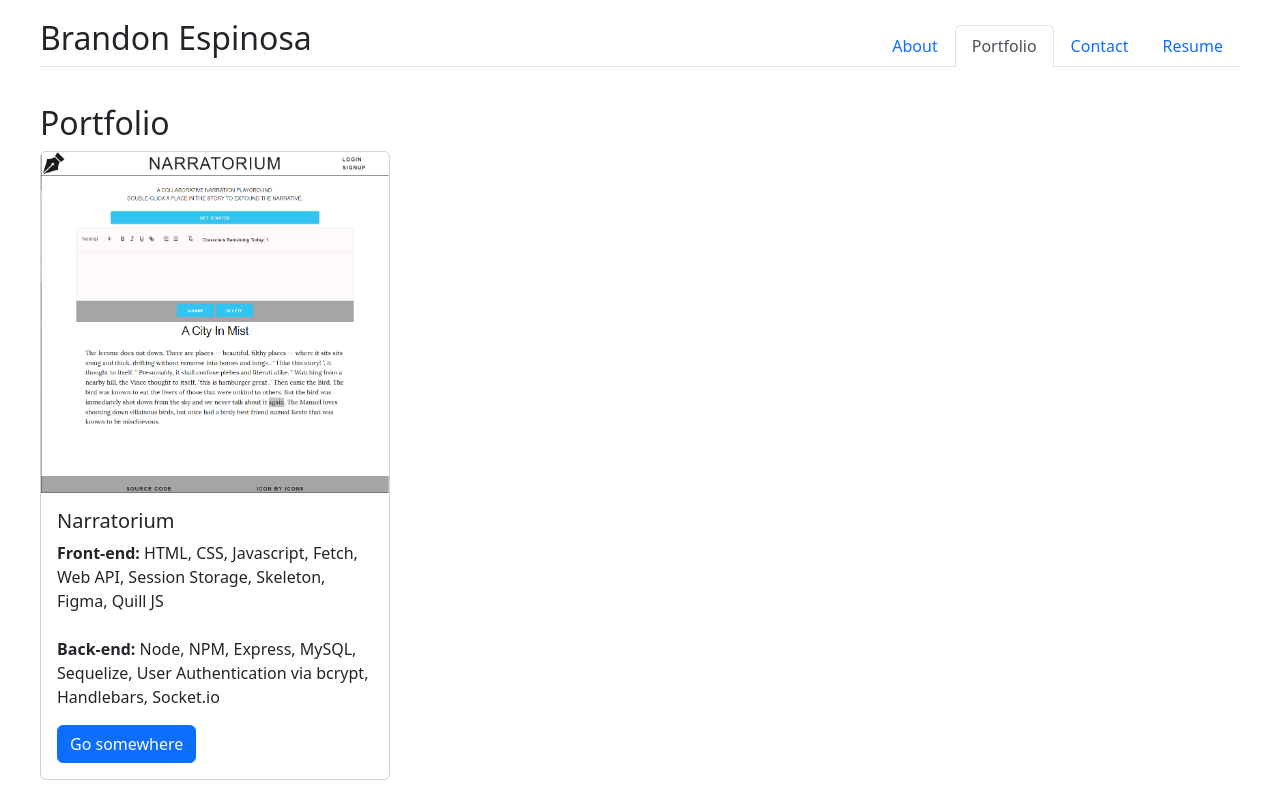
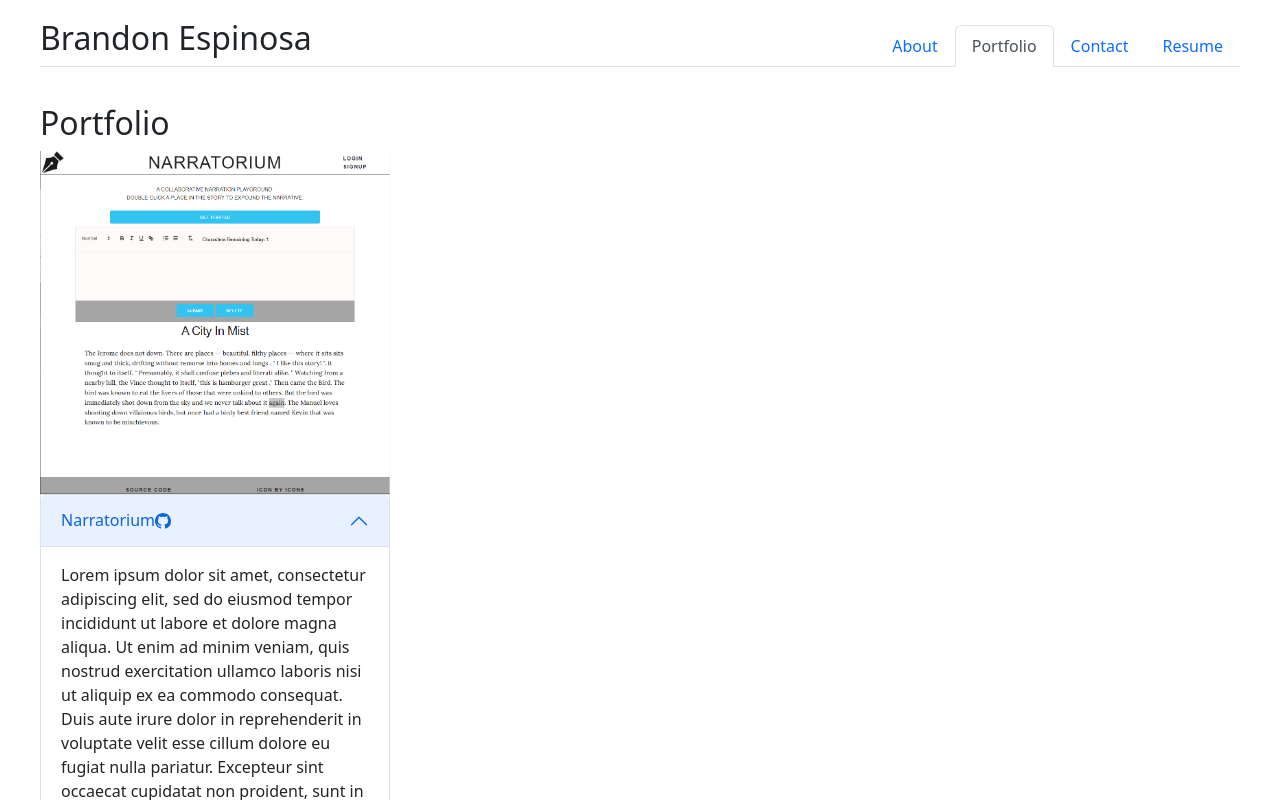
Before and after one commit to espinbrandon49/brandon-espinosa-portfolio, a React (Create React App) app: page / in a window 1280 px wide. Both pictures are taken after a click on the tab "Portfolio". Shown: the top 800 px of the page. Built offline with nearby package versions, Linux system fonts and the light colour scheme.

Commit message:
create portfolio component

```diff
--- a/src/App.js
+++ b/src/App.js
@@ -11,3 +11,5 @@ export default App;
 
 //send contact form message to my email
 //download resume
+//on portfolio stoppropogation on accordian links
+//my linkiedIn icon button does not work
--- a/src/components/Footer.js
+++ b/src/components/Footer.js
@@ -1,7 +1,7 @@
 import React from 'react'
-import Github from './images/Github'
-import LinkedIn from './images/LinkedIn'
-import Medium from './images/Medium'
+import Github from './minis/Github'
+import LinkedIn from './minis/LinkedIn'
+import Medium from './minis/Medium'
 
 const styles = {
   contact: {
--- a/src/components/images/Github.js
+++ /dev/null
@@ -1,11 +0,0 @@
-import React from 'react'
-
-const Github= () => {
-  return (
-    <svg xmlns="http://www.w3.org/2000/svg" width="16" height="16" fill="currentColor" className="bi bi-github" viewBox="0 0 16 16">
-      <path d="M8 0C3.58 0 0 3.58 0 8c0 3.54 2.29 6.53 5.47 7.59.4.07.55-.17.55-.38 0-.19-.01-.82-.01-1.49-2.01.37-2.53-.49-2.69-.94-.09-.23-.48-.94-.82-1.13-.28-.15-.68-.52-.01-.53.63-.01 1.08.58 1.23.82.72 1.21 1.87.87 2.33.66.07-.52.28-.87.51-1.07-1.78-.2-3.64-.89-3.64-3.95 0-.87.31-1.59.82-2.15-.08-.2-.36-1.02.08-2.12 0 0 .67-.21 2.2.82.64-.18 1.32-.27 2-.27.68 0 1.36.09 2 .27 1.53-1.04 2.2-.82 2.2-.82.44 1.1.16 1.92.08 2.12.51.56.82 1.27.82 2.15 0 3.07-1.87 3.75-3.65 3.95.29.25.54.73.54 1.48 0 1.07-.01 1.93-.01 2.2 0 .21.15.46.55.38A8.012 8.012 0 0 0 16 8c0-4.42-3.58-8-8-8z" />
-    </svg>
-  )
-}
-
-export default Github
--- /dev/null
+++ b/src/components/minis/Github.js
@@ -0,0 +1,14 @@
+import React from 'react'
+
+const Github = () => {
+
+  return (
+
+      <svg xmlns="http://www.w3.org/2000/svg" width="16" height="16" fill="currentColor" className="bi bi-github" viewBox="0 0 16 16">
+        <path d="M8 0C3.58 0 0 3.58 0 8c0 3.54 2.29 6.53 5.47 7.59.4.07.55-.17.55-.38 0-.19-.01-.82-.01-1.49-2.01.37-2.53-.49-2.69-.94-.09-.23-.48-.94-.82-1.13-.28-.15-.68-.52-.01-.53.63-.01 1.08.58 1.23.82.72 1.21 1.87.87 2.33.66.07-.52.28-.87.51-1.07-1.78-.2-3.64-.89-3.64-3.95 0-.87.31-1.59.82-2.15-.08-.2-.36-1.02.08-2.12 0 0 .67-.21 2.2.82.64-.18 1.32-.27 2-.27.68 0 1.36.09 2 .27 1.53-1.04 2.2-.82 2.2-.82.44 1.1.16 1.92.08 2.12.51.56.82 1.27.82 2.15 0 3.07-1.87 3.75-3.65 3.95.29.25.54.73.54 1.48 0 1.07-.01 1.93-.01 2.2 0 .21.15.46.55.38A8.012 8.012 0 0 0 16 8c0-4.42-3.58-8-8-8z" />
+      </svg>
+
+  )
+}
+
+export default Github
--- a/src/components/pages/About.js
+++ b/src/components/pages/About.js
@@ -23,9 +23,9 @@ const About = () => {
       <img src={Icon} alt="Brandon Espinosa" style={styles.icon} className="fluid rounded-circle" />
       <h2 style={styles.hello}>Hello!</h2>
       <div>
-        <p>I began my career as an adult with the decision to serve my country and fellow Americans in the U.S. Army as a special operations combat medic and in the 3rd Airborne Ranger Battalion. The war took me to Afghanistan where I fulfilled my mission by serving my fellow soldiers as the sole healthcare provider for my platoon of 60 Rangers providing healthcare in garrison and in combat. After my honorable discharge, I pursued a career in human resources with a Bachelor's of Science in Psychology serving a company I loved, Smith Hampton & Devlin, LLC, a boutique staffing firm based in Oakland, CA for over 10 years.The company dissolved in 2021 and I took this as an opportunity to pursue a career in technology where I can contribute and serve my fellows at a much greater magnitude.</p>
+        <p>I began my career as an adult with the decision to serve my country and fellow Americans in the U.S. Army as a special operations combat medic and in the 3rd Airborne Ranger Battalion. The war took me to Afghanistan where I fulfilled my mission by serving my fellow soldiers as the sole healthcare provider for my platoon of 60 Rangers in garrison and in combat. After my honorable discharge, I pursued a career in human resources with a Bachelor's of Science in Psychology serving a company I loved, Smith Hampton & Devlin, LLC, a boutique staffing firm based in Oakland, CA for over 10 years.  The company dissolved in 2021 and I took this as an opportunity to pursue a career in technology where I can continue to serve at a much greater scale.</p>
         <p>
-          I bring to any community I am a part of an attitude of service. I don't know how to give less than 150% as a contributor and relish a challenge to give more. Since the day I turned 17 and thus old enough to be of service to others on my own volition, I drilled, trained, studied and cultivated my practice of the core Army values,<em> Loyalty, Duty, Respect, Selfless Service, Honor, Integrity, and Personal Courage</em>.
+          I bring to any community I am a part of an attitude of service. I don't know how to give less than 150% as a contributor and relish opportunities to give more. Since the day I turned 17 and thus old enough to be of service to others on my own volition, I drilled, trained, studied and cultivated my practice of the core Army values,<em> Loyalty, Duty, Respect, Selfless Service, Honor, Integrity, and Personal Courage</em> and bring this ethos to my every interaction.
         </p>
         <p>Outside of my proficiency in LDRSHIP, I am also proficient in the theory and application of web development in current technologies including the MERN stack. My technical proficiencies extend to:</p>
         <ul>
@@ -37,9 +37,11 @@ const About = () => {
           <li>Computer Science theory, algorithms, performance, time complexity, Big O notation, data structures.</li>
         </ul>
         <p>
-        Thanks for making it this far, I'd love to from you regarding employment opportunities, collaborations, and Salutons.
+        Thanks for taking the time to read about yours truly.  I'd love to from you regarding employment opportunities, collaborations, or Salutons.
         </p>
-        -Brandon Espinosa
+
+        Salud, <br/>
+        Brandon Espinosa
       </div>
     </section>
   );
--- a/src/components/pages/Portfolio.js
+++ b/src/components/pages/Portfolio.js
@@ -1,34 +1,38 @@
-import React from "react"
-import Button from 'react-bootstrap/Button';
-import Card from 'react-bootstrap/Card';
-import Narratorium from '../../assets/narratorium.png'
+import React from "react";
+import Accordion from "react-bootstrap/Accordion";
+import Github from '../minis/Github'
+
+// import Button from "react-bootstrap/Button";
+// import Card from "react-bootstrap/Card";
+import Narratorium from "../../assets/narratorium.png";
 
 const styles = {
   bold: {
-    fontWeight: '700',
+    fontWeight: "700",
   },
   width: {
     width: "350px",
-  }
-}
+    borderRadius: '0',
+  },
+  maxWidth: {
+    maxWidth: "992px",
+  },
+};
 const Portfolio = () => {
   return (
-    <div>
+    <section style={styles.maxWidth}>
       <h2>Portfolio</h2>
-      <Card style={styles.width}>
-        <Card.Img variant="top" src={Narratorium} />
-        <Card.Body>
-          <Card.Title>Narratorium</Card.Title>
-          <Card.Text>
-            <span style={styles.bold} >Front-end: </span>HTML, CSS, Javascript, Fetch, Web API, Session Storage, Skeleton, Figma, Quill JS
-            <br /><br />
-            <span style={styles.bold}>Back-end: </span>Node, NPM, Express, MySQL, Sequelize, User Authentication via bcrypt, Handlebars, Socket.io
-          </Card.Text>
-          <Button variant="primary">Go somewhere</Button>
-        </Card.Body>
-      </Card>
-    </div>
+      <div>
+        <img className="" src={Narratorium} alt="" style={styles.width} />
+        <Accordion defaultActiveKey="0">
+          <Accordion.Item eventKey="0" style={styles.width}>
+            <Accordion.Header>Narratorium <Github /></Accordion.Header>
+            <Accordion.Body>Lorem ipsum dolor sit amet, consectetur adipiscing elit, sed do eiusmod tempor incididunt ut labore et dolore magna aliqua. Ut enim ad minim veniam, quis nostrud exercitation ullamco laboris nisi ut aliquip ex ea commodo consequat. Duis aute irure dolor in reprehenderit in voluptate velit esse cillum dolore eu fugiat nulla pariatur. Excepteur sint occaecat cupidatat non proident, sunt in culpa qui officia deserunt mollit anim id est laborum.</Accordion.Body>
+          </Accordion.Item>
+        </Accordion>
+      </div>
+    </section>
   );
-}
+};
 
-export default Portfolio
+export default Portfolio;
--- a/src/components/pages/Resume.js
+++ b/src/components/pages/Resume.js
@@ -9,11 +9,58 @@ const styles = {
 const Resume = () => {
   return (
     <section className="mx-5" style={styles.width}>
-      <h2 className="my-5" >Resume</h2>
-      <div className="mb-5">
+      <h2 className="my-4">Resume</h2>
+
+      <div className="mb-4">
+        <h5 className="mb-1">U.C. Berkeley Extension Fullstack Coding Bootcamp</h5>
+        <p className="mb-1">June 2022 - September 2022</p>
+        <p className="mb-1">Technical Skills</p>
+        <ul>
+          <li>
+            <strong>Browser based technologies: </strong>HTML/CSS, JavaScript, React.JS, Bootstrap , web API, jQuery, responsive design, PWA's
+          </li>
+          <li>
+            <strong>Databases: </strong>- MongoDB, Mongoose and MySQL, Sequelize
+          </li>
+          <li>
+            <strong>Server side development: </strong>Express.js, Node.js, various template engines, user authentication
+          </li>
+          <li>
+            <strong>API design technologies: </strong>Rest, JSON, AJAX (Fetch API), HTTP request methods, and GraphQL
+          </li>
+          <li>
+            <strong>Deployment and delivery: </strong> Continuous integration, Git, GitHub, Herorku, shell scripting and unit testing
+          </li>
+          <li>
+            <strong>Computer Science theory: </strong>Algorithms, performance, time complexity, Big O notation, data structures
+          </li>
+        </ul>
+      </div>
+
+      <div className="mb-4">
+        <h5 className="mb-1">Smith Hampton & Devlin, LLC - Staffing Operations Manager</h5>
+        <p className="mb-1">December 2009 - December 2021</p>
+        <p className="mb-1">Oakland, CA</p>
+        <ul>
+          <li>Implement staffing and recruiting processes, strategies, and solutions</li>
+          <li>Executive Assistant to the Principal</li>
+          <li>Recruiter</li>
+        </ul>
+      </div>
+
+      <div className="mb-4">
+        <h5 className="mb-1">San Francisco State University</h5>
+        <p className="mb-1">December 2006 - December 2009</p>
+        <p className="mb-1">San Francisco, CA</p>
+        <ul>
+          <li>Bachelor of Science in Psychology</li>
+        </ul>
+      </div>
+
+      <div>
         <h5 className="mb-1">U.S. Army - Special Operations Combat Medic</h5>
         <p className="mb-1">September 2001 - June 2006</p>
-        <p className="mb-1">Ft. Benning, GA</p>
+        <p className="mb-1"> 3rd Airborne Ranger Battalion, Ft. Benning, GA</p>
 
         <ul>
           <li>Honorable Discharge, two commendation medals for valor in combat</li>
@@ -22,43 +69,6 @@ const Resume = () => {
           <li>Loyalty, Duty, Respect, Selfless Service, Honor, Integrity, Personal Courage</li>
         </ul>
       </div>
-
-      <div className="mb-5" >
-        <h5  className="mb-1">U.C. Berkeley Extension Fullstack Coding Bootcamp</h5>
-        <p  className="mb-1">June 2022 - September 2022</p>
-        <p  className="mb-1">Technical Skills</p>
-        <ul>
-          <li>
-            <strong>Browser based technologies: </strong>HTML/CSS, JavaScript, React.JS, Bootstrap , web API, jQuery, responsive design, PWA's.
-          </li>
-          <li>
-            <strong>Databases: </strong>- MongoDB, Mongoose and MySQL, Sequelize
-          </li>
-          <li>
-            <strong>Server side development: </strong>Express.js, Node.js, various template engines, user authentication.
-          </li>
-          <li>
-            <strong>API design technologies: </strong>Rest, JSON, AJAX (Fetch API), HTTP request methods, and GraphQL
-          </li>
-          <li>
-            <strong>Deployment and delivery: </strong> Continuous integration, Git, GitHub, Herorku, shell scripting and unit testing
-          </li>
-          <li>
-            <strong>Computer Science theory: </strong>Algorithms, performance, time complexity, Big O notation, data structures.
-          </li>
-        </ul>
-      </div>
-
-      <div>
-        <h5  className="mb-1">Smith Hampton & Devlin, LLC - Staffing Operations Manager</h5>
-        <p  className="mb-1">December 2009 - December 2021</p>
-        <p  className="mb-1">Oakland, CA</p>
-        <ul>
-          <li>Responsible to implement staffing and recruiting processes, strategies, and solutions</li>
-          <li>Executive Assistant to the Principal</li>
-          <li>Recruiter</li>
-        </ul>
-      </div>
     </section>
   );
 };
```
Also changed, not shown: src/components/minis/Globe.js (added, +11 -0 lines), src/components/minis/LinkedIn.js (renamed from src/components/images/LinkedIn.js), src/components/minis/Medium.js (renamed from src/components/images/Medium.js).
